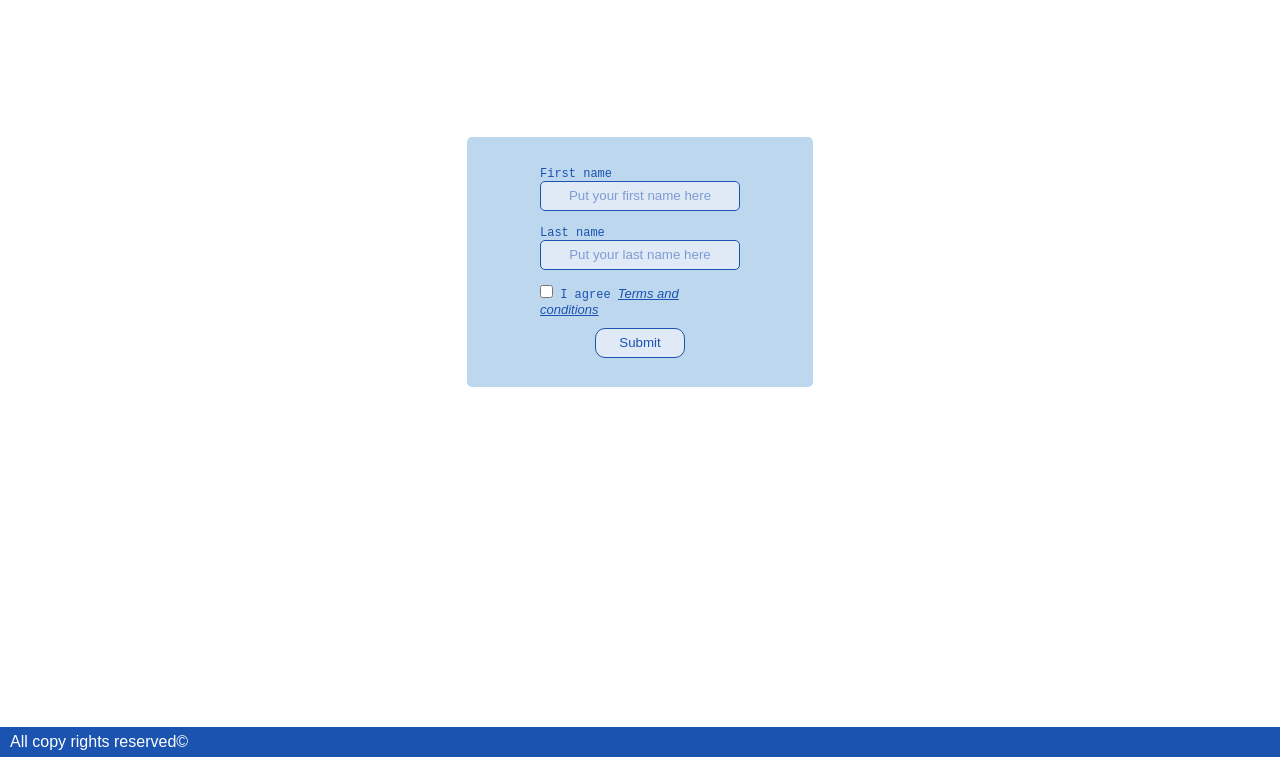
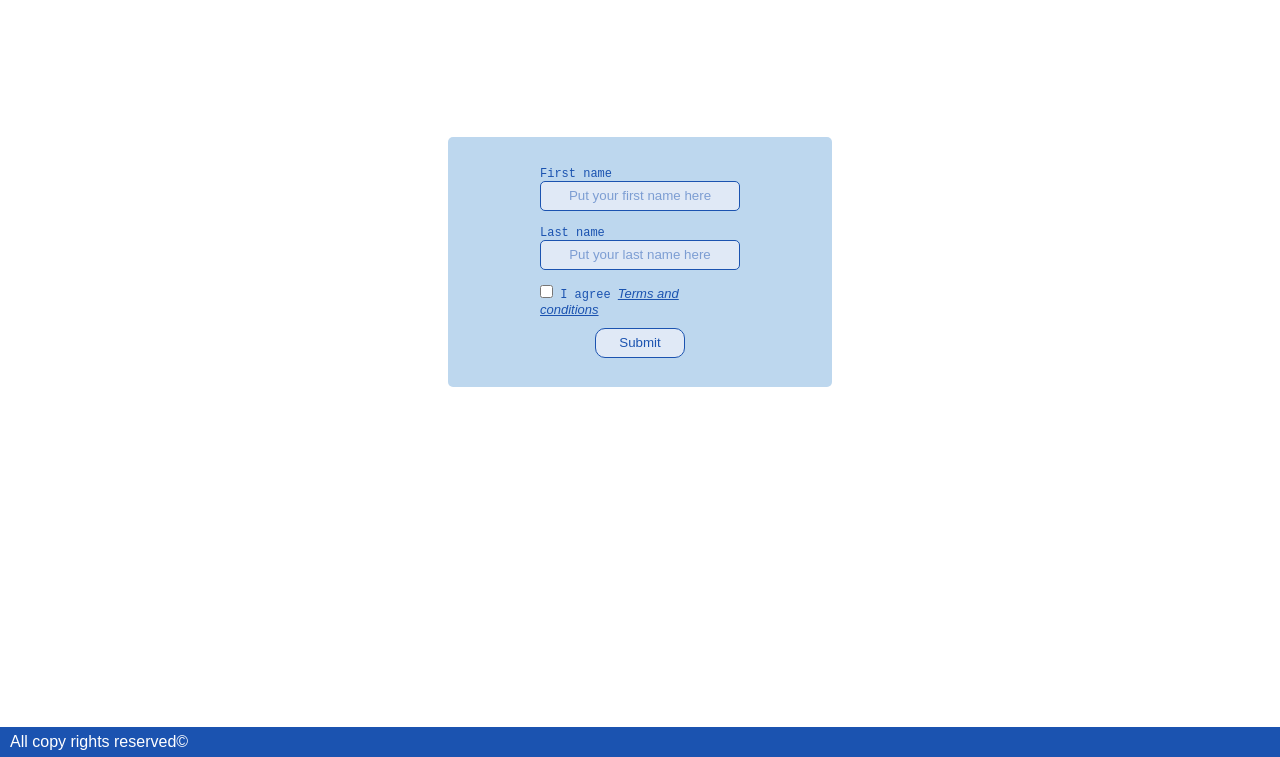
Before and after one commit to mahmoud-el-tohamy/login_form, a plain HTML site: page index.html in a window 1280 px wide. Shown: the part 43-800 px from the top of the page. Drawn offline with Linux system fonts and the light colour scheme.

Commit message:
Update main.css

```diff
--- a/style/main.css
+++ b/style/main.css
@@ -57,7 +57,7 @@ li:hover{
 /* form */
 
 section{
-    width: 27%;
+    width: 30%;
     height: 250px;
     margin: 150px auto;
     background-color: #bdd7ee;
```
